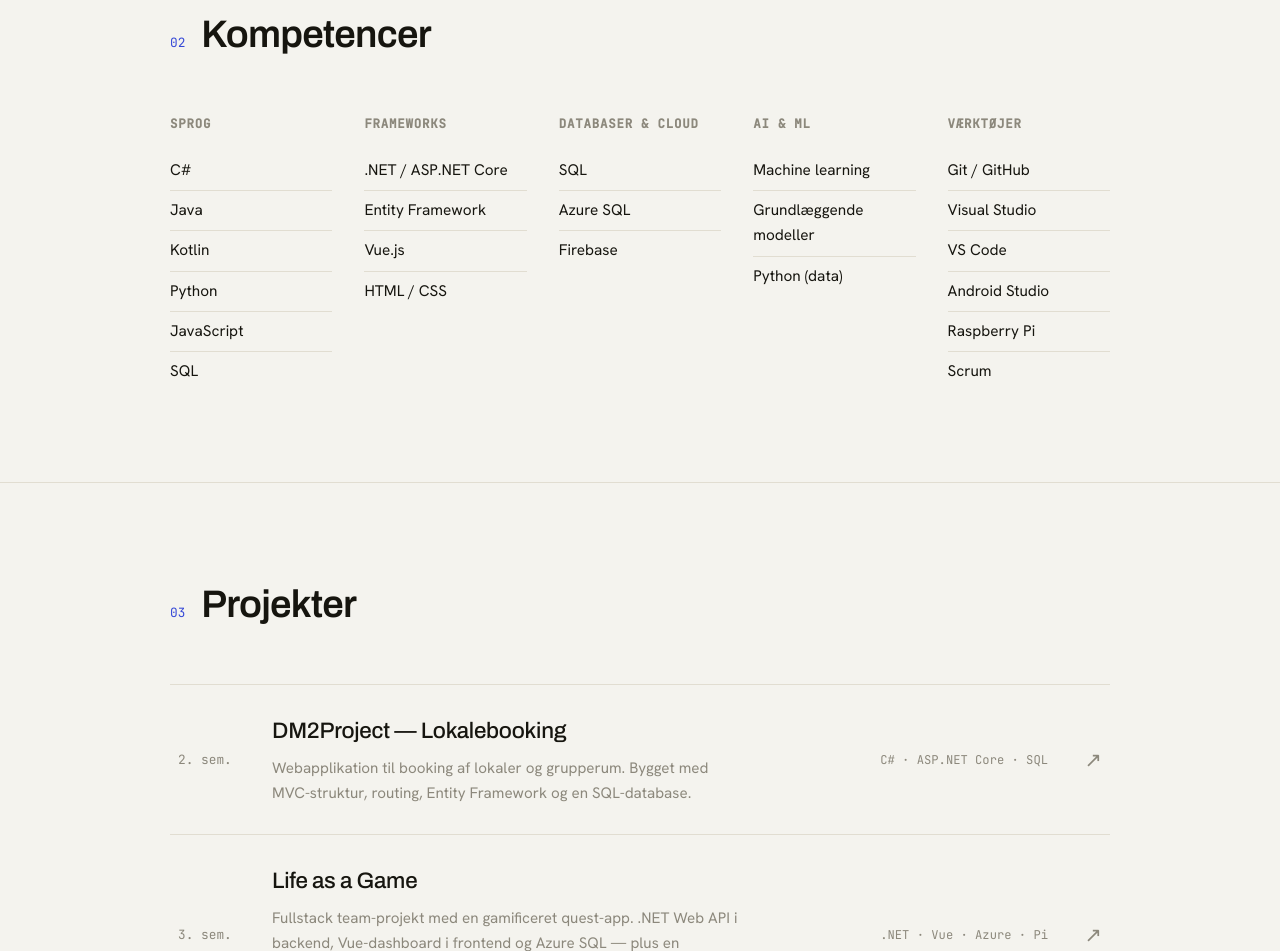
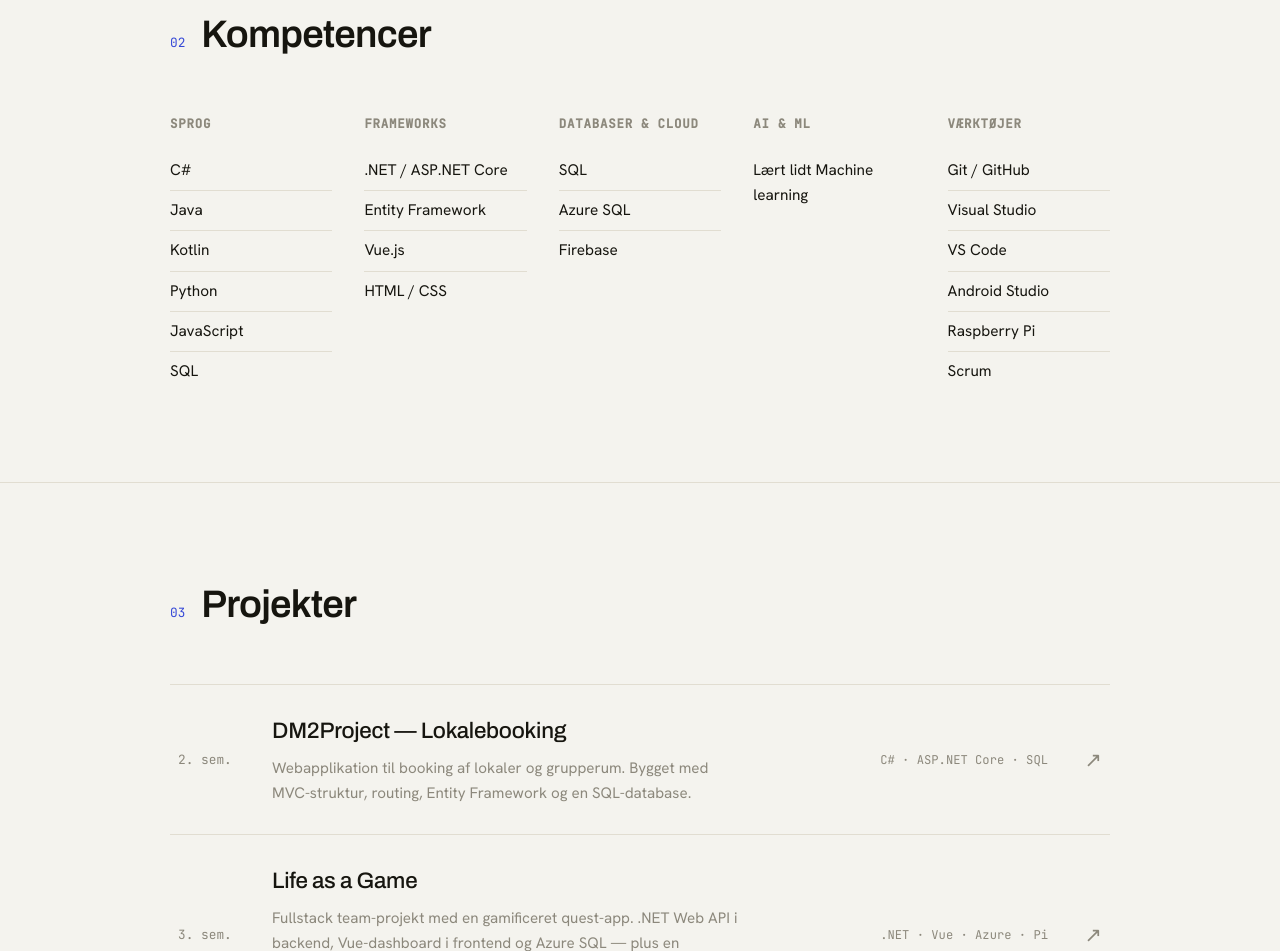
Before and after one commit to Abdi22-7/Ansogninger, a plain HTML site: page index.html in a window 1280 px wide. Shown: the part 1863-2814 px from the top of the page. Drawn offline with Linux system fonts and the light colour scheme.

Commit message:
ændre lidt

```diff
--- a/index.html
+++ b/index.html
@@ -232,7 +232,7 @@ PORTFOLIO — ABDIMALIK HASSAN  ·  Datamatiker
       <div class="skill reveal"><h4>Sprog</h4><ul><li>C#</li><li>Java</li><li>Kotlin</li><li>Python</li><li>JavaScript</li><li>SQL</li></ul></div>
       <div class="skill reveal"><h4>Frameworks</h4><ul><li>.NET / ASP.NET Core</li><li>Entity Framework</li><li>Vue.js</li><li>HTML / CSS</li></ul></div>
       <div class="skill reveal"><h4>Databaser & cloud</h4><ul><li>SQL</li><li>Azure SQL</li><li>Firebase</li></ul></div>
-      <div class="skill reveal"><h4>AI & ML</h4><ul><li>Machine learning</li><li>Grundlæggende modeller</li><li>Python (data)</li></ul></div>
+      <div class="skill reveal"><h4>AI & ML</h4><ul><li>Lært lidt Machine learning</li></ul></div>
       <div class="skill reveal"><h4>Værktøjer</h4><ul><li>Git / GitHub</li><li>Visual Studio</li><li>VS Code</li><li>Android Studio</li><li>Raspberry Pi</li><li>Scrum</li></ul></div>
     </div>
   </div>
```
